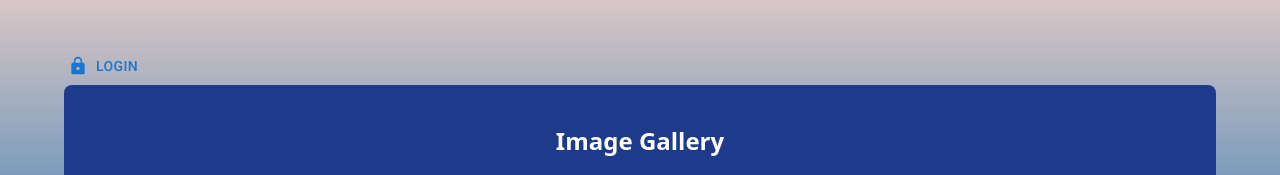
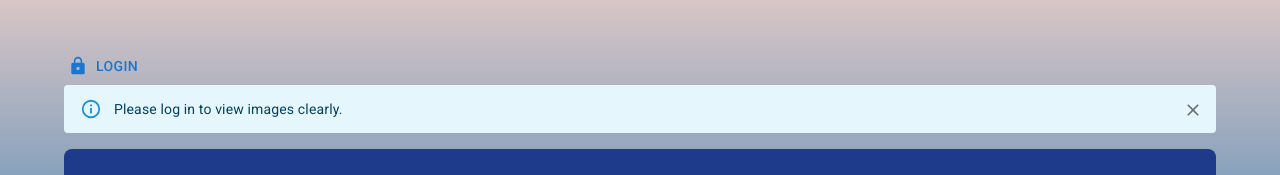
Before and after one commit to Bolupe/Image-Gallery, a React (Create React App) app: page / in a window 1280 px wide. Shown: the top 175 px of the page. Built offline with nearby package versions, Linux system fonts and the light colour scheme; no server answers; the HTML template or start-up script is replaced by a standard one.

Commit message:
blur effect

```diff
--- /dev/null
+++ b/src/components/LoginNotification.js
@@ -0,0 +1,37 @@
+import * as React from 'react';
+import { Box, Collapse, IconButton, Alert } from '@mui/material';
+import CloseIcon from '@mui/icons-material/Close';
+import { useAuth } from '../context/AuthContext';
+
+const LoginNotification = () => {
+  const { setAlert } = useAuth();
+
+  const closeNotification = () => {
+    // Set isAlert to false when the notification is closed
+    setAlert((prevAlert) => ({ ...prevAlert, isAlert: false }));
+  };
+
+  return (
+    <Box sx={{ mb: 2 }}>
+      <Collapse in={true}>
+        <Alert
+          severity="info"
+          action={
+            <IconButton
+              aria-label="Close"
+              size="small"
+              onClick={closeNotification}
+            >
+              <CloseIcon fontSize="small" />
+            </IconButton>
+          }
+          onClose={closeNotification}
+        >
+          Please log in to view images clearly.
+        </Alert>
+      </Collapse>
+    </Box>
+  );
+};
+
+export default LoginNotification;
--- a/src/components/Nav.js
+++ b/src/components/Nav.js
@@ -15,6 +15,7 @@ import { useAuth } from '../context/AuthContext';
 import Login from './user/Login';
 import Profile from './user/Profile';
 import AccountSettings from './user/settings/AccountSettings';
+import LoginNotification from './LoginNotification'; // Import the LoginNotification component
 
 export default function Nav() {
   const [anchorEl, setAnchorEl] = React.useState(null);
@@ -151,6 +152,9 @@ export default function Nav() {
           Logout
         </MenuItem>
       </Menu>
+
+      {/* Display the LoginNotification for users who aren't logged in */}
+      {!currentUser && <LoginNotification />}
     </React.Fragment>
   );
 }
```
